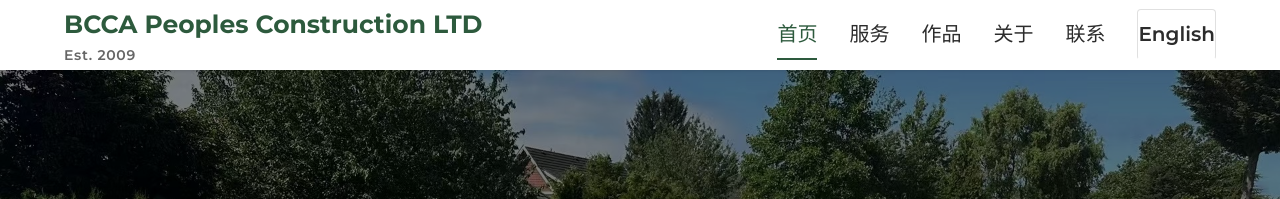
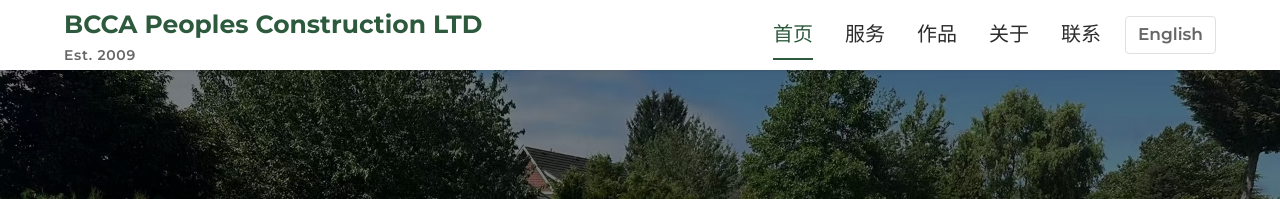
Before and after one commit to peoplesconstruction/peoplesconstruction.github.io, a Jekyll site: the page built from zh/index.html, in a window 1280 px wide. Shown: the top 199 px of the page. Built offline with Jekyll 4.4.1, drawn with Linux system fonts in a browser that asks for light colours.

Commit message:
Keep language switcher visible outside hamburger menu on mobile.

```diff
--- a/_includes/header.html
+++ b/_includes/header.html
@@ -4,9 +4,7 @@
       BCCA Peoples Construction LTD
       <span>Est. 2009</span>
     </a>
-    <button class="nav-toggle" aria-label="Toggle navigation" aria-expanded="false">
-      <span></span><span></span><span></span>
-    </button>
+    <div class="nav-right">
       <div class="nav-links">
         {% if page.lang == 'en' %}
         <a href="/en/" {% if page.nav == 'home' %}class="active"{% endif %}>Home</a>
@@ -14,19 +12,24 @@
         <a href="/en/portfolio/" {% if page.nav == 'portfolio' %}class="active"{% endif %}>Our Work</a>
         <a href="/en/about/" {% if page.nav == 'about' %}class="active"{% endif %}>About</a>
         <a href="/en/contact/" {% if page.nav == 'contact' %}class="active"{% endif %}>Contact</a>
-      {% if page.zh_pair %}
-      <a href="{{ page.zh_pair }}" class="lang-switch">中文</a>
-      {% endif %}
         {% elsif page.lang == 'zh' %}
         <a href="/zh/" {% if page.nav == 'home' %}class="active"{% endif %}>首页</a>
         <a href="/zh/services/" {% if page.nav == 'services' %}class="active"{% endif %}>服务</a>
         <a href="/zh/portfolio/" {% if page.nav == 'portfolio' %}class="active"{% endif %}>作品</a>
         <a href="/zh/about/" {% if page.nav == 'about' %}class="active"{% endif %}>关于</a>
         <a href="/zh/contact/" {% if page.nav == 'contact' %}class="active"{% endif %}>联系</a>
-      {% if page.en_pair %}
+        {% endif %}
+      </div>
+      <div class="nav-actions">
+        {% if page.lang == 'en' and page.zh_pair %}
+        <a href="{{ page.zh_pair }}" class="lang-switch">中文</a>
+        {% elsif page.lang == 'zh' and page.en_pair %}
         <a href="{{ page.en_pair }}" class="lang-switch">English</a>
         {% endif %}
-      {% endif %}
+        <button class="nav-toggle" aria-label="Toggle navigation" aria-expanded="false">
+          <span></span><span></span><span></span>
+        </button>
+      </div>
     </div>
   </nav>
 </header>
--- a/assets/css/main.css
+++ b/assets/css/main.css
@@ -119,6 +119,18 @@
   letter-spacing: 0.05em;
 }
 
+.nav-right {
+  display: flex;
+  align-items: center;
+  gap: 24px;
+}
+
+.nav-actions {
+  display: flex;
+  align-items: center;
+  gap: 12px;
+}
+
 .nav-links {
   display: flex;
   align-items: center;
@@ -142,12 +154,15 @@
 }
 
 .lang-switch {
+  font-family: var(--font-heading);
   font-size: 0.85rem;
+  font-weight: 500;
   padding: 4px 12px;
   border: 1px solid var(--color-border);
   border-radius: 4px;
   color: var(--color-text-light);
-  transition: border-color 0.2s;
+  transition: border-color 0.2s, color 0.2s;
+  white-space: nowrap;
 }
 
 .lang-switch:hover {
```
Lines whose indentation alone changed are shown as unchanged.
